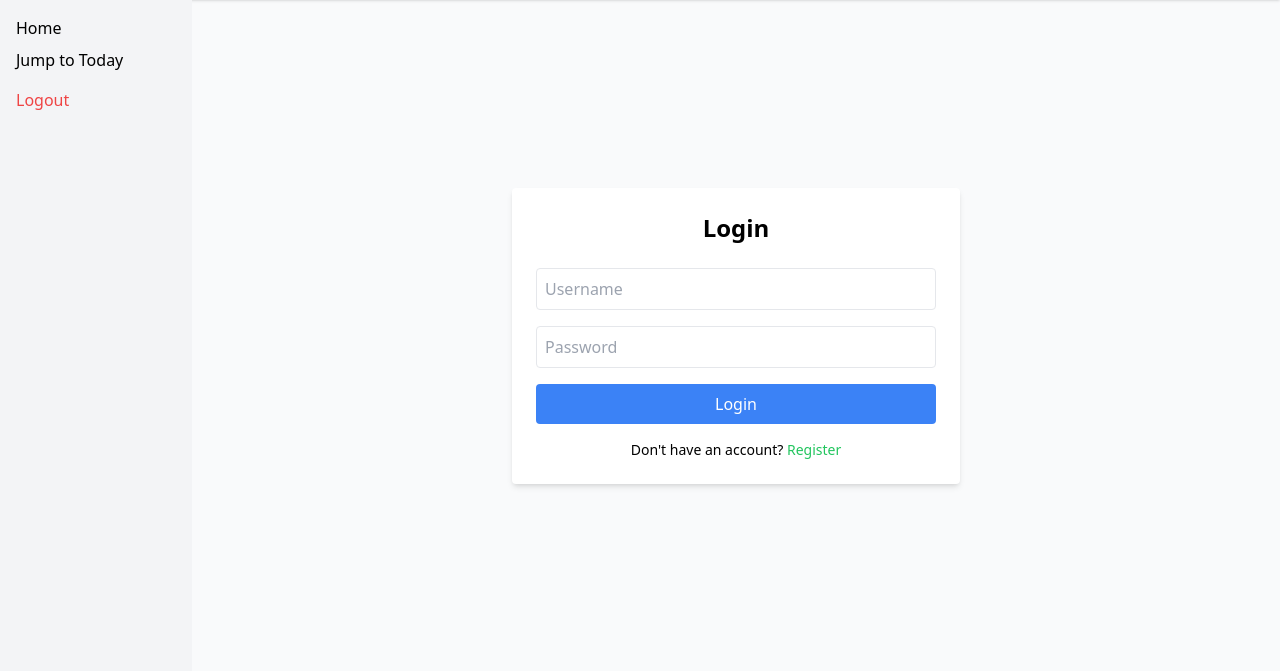
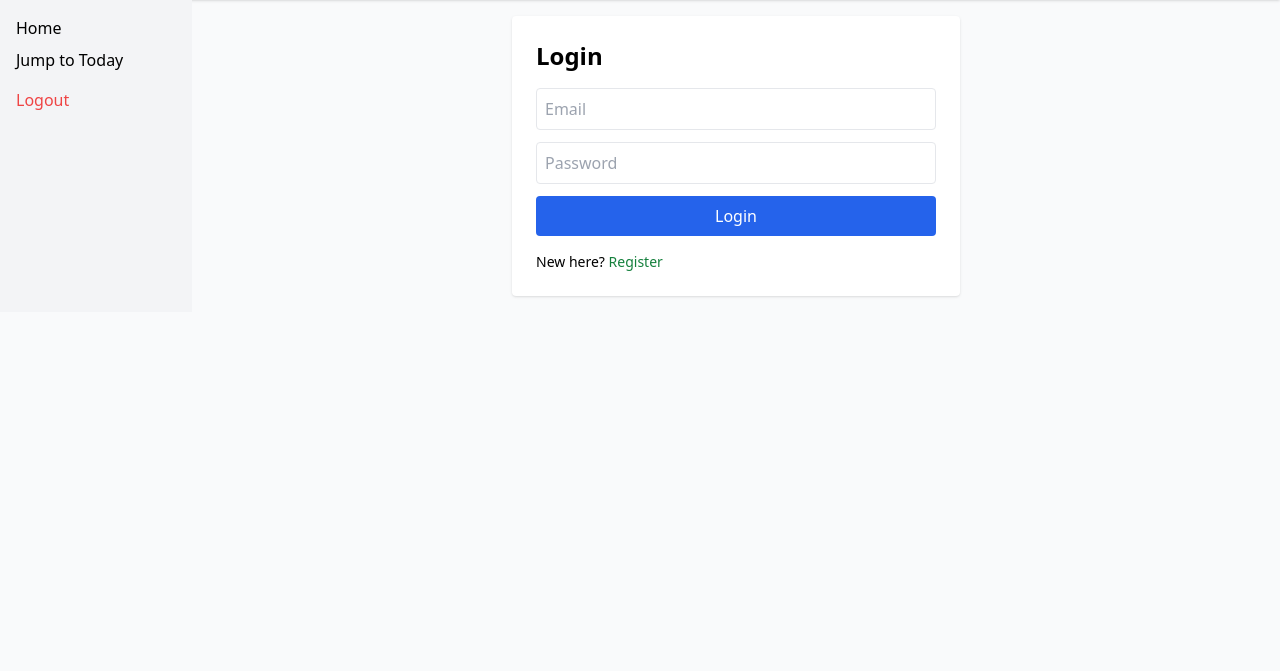
Before and after one commit to rathibharat/habit-tracker-v3, a Flask app: page / in a window 1280 px wide. Shown: the part 64-735 px from the top of the page. Run offline with Flask 3, Linux system fonts and the light colour scheme; some libraries are stand-ins or nearby versions.

Commit message:
Update login.html

```diff
--- a/templates/login.html
+++ b/templates/login.html
@@ -1,22 +1,21 @@
 {% extends "layout.html" %}
-{% block title %}Login{% endblock %}
+{% block content %}
+<div class="max-w-md mx-auto bg-white p-6 rounded shadow">
+  <h2 class="text-2xl font-bold mb-4">Login</h2>
 
-{% block content %}
-<div class="flex justify-center items-center min-h-[80vh]">
-    <div class="w-full max-w-md bg-white p-6 rounded shadow-md">
-        <h2 class="text-2xl font-bold mb-6 text-center">Login</h2>
-        <form method="POST" class="flex flex-col space-y-4">
-            <input type="text" name="username" placeholder="Username" required
-                   class="p-2 border rounded focus:outline-none focus:ring-2 focus:ring-blue-400">
-            <input type="password" name="password" placeholder="Password" required
-                   class="p-2 border rounded focus:outline-none focus:ring-2 focus:ring-blue-400">
-            <button type="submit" class="p-2 bg-blue-500 text-white rounded hover:bg-blue-600">
-                Login
-            </button>
-        </form>
-        <p class="text-sm mt-4 text-center">Don't have an account?
-            <a href="{{ url_for('register') }}" class="text-green-500 hover:underline">Register</a>
-        </p>
-    </div>
+  {% if error %}
+    <div class="bg-red-100 text-red-700 p-2 rounded mb-3">{{ error }}</div>
+  {% endif %}
+
+  <form method="POST" class="space-y-3">
+    <input class="border p-2 w-full rounded" type="email" name="email" placeholder="Email" required>
+    <input class="border p-2 w-full rounded" type="password" name="password" placeholder="Password" required>
+    <button class="bg-blue-600 text-white px-4 py-2 rounded w-full">Login</button>
+  </form>
+
+  <p class="text-sm mt-4">
+    New here?
+    <a class="text-green-700" href="/register">Register</a>
+  </p>
 </div>
 {% endblock %}
```
